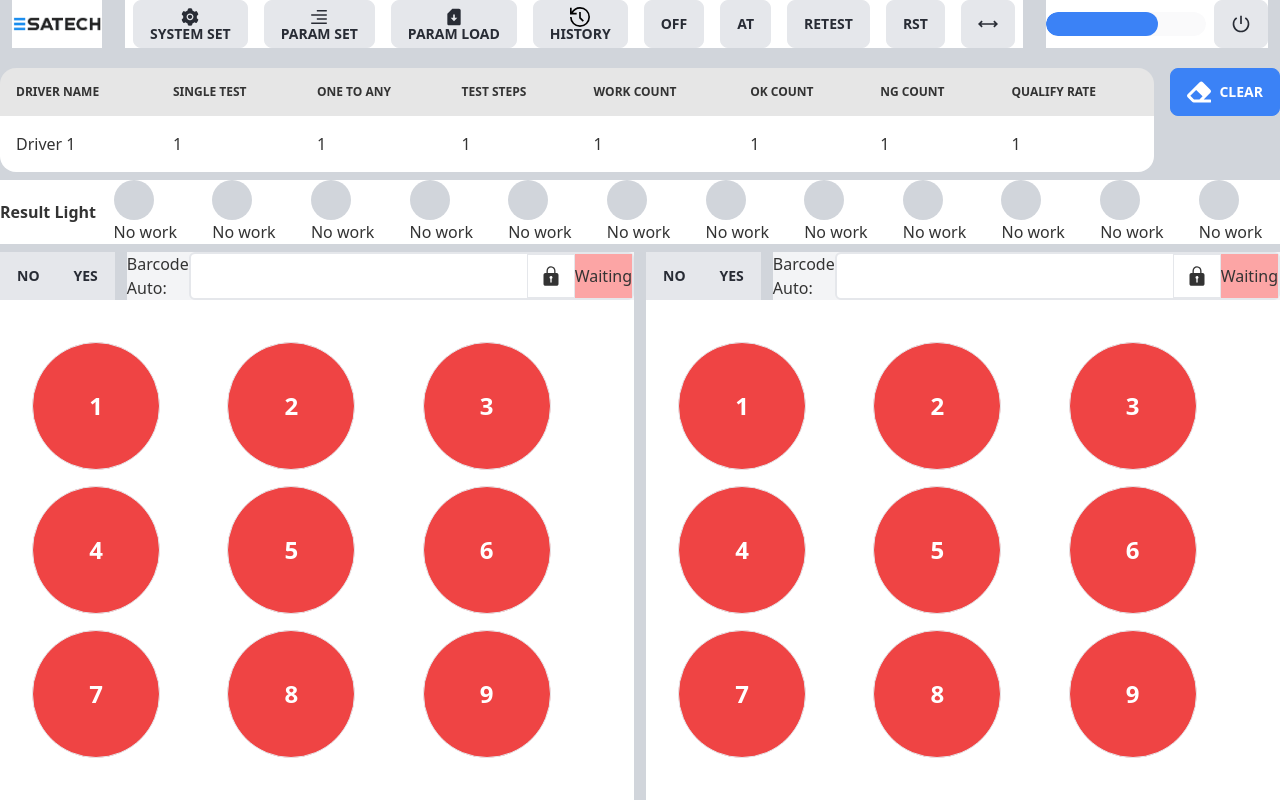
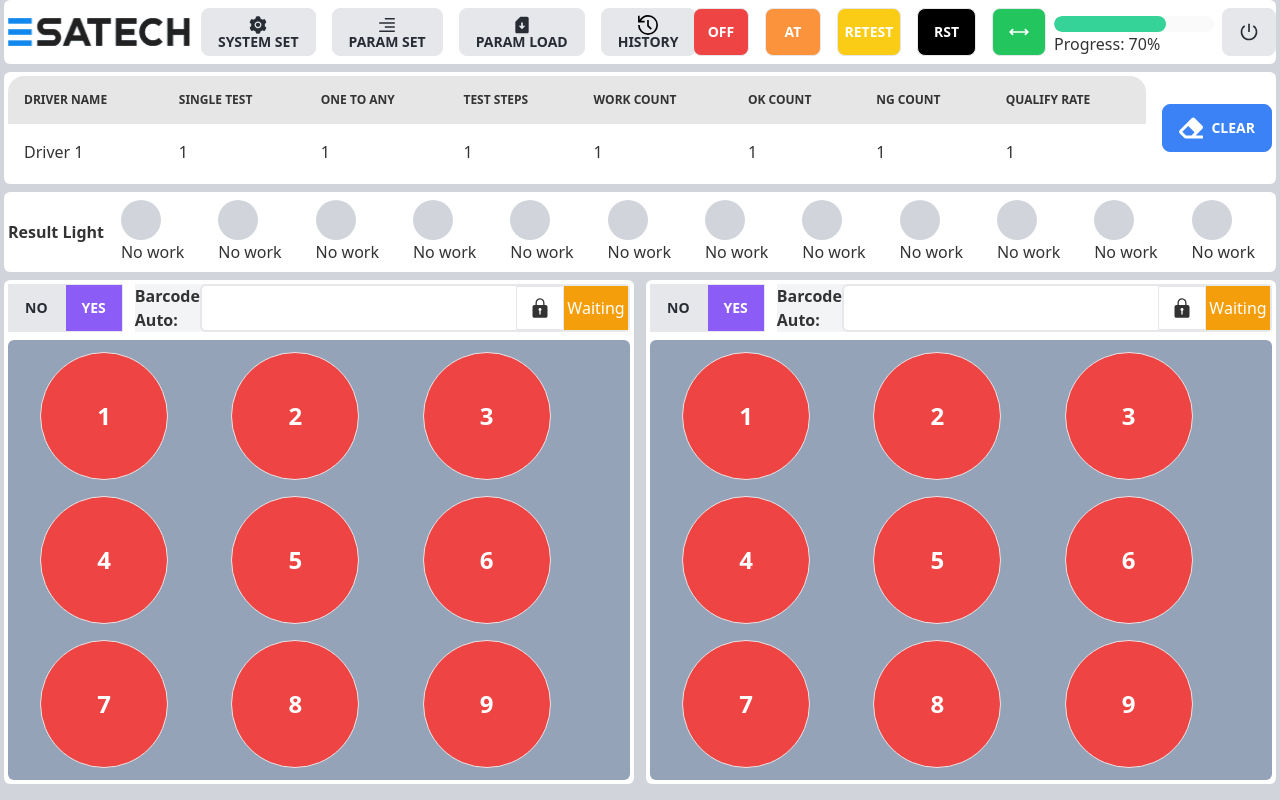
Before and after one commit to saltmurai/esa-led-test, a Next.js app: page / in a window 1280 px wide. Built offline with nearby package versions, Linux system fonts and the light colour scheme.

Commit message:
add color

```diff
--- a/components/homepage/ControlBar.tsx
+++ b/components/homepage/ControlBar.tsx
@@ -49,9 +49,13 @@ export default function ControlBar() {
   ];
   return (
     <>
-      <div className={clsx("flex justify-around")}>
-        <div className="flex justify-center items-center bg-white">
-          <Image src={"/esa-logo.png"} width={90} height={45} alt="ESA-LOGO" />
+      <div
+        className={clsx(
+          "flex justify-around bg-white h-16 items-center rounded-md"
+        )}
+      >
+        <div className="flex justify-center items-center">
+          <Image src={"/esa-logo.png"} width={193} height={36} alt="ESA-LOGO" />
         </div>
         <div className="flex">
           {/* Menu */}
@@ -66,19 +70,36 @@ export default function ControlBar() {
             })}
           </div>
           {/* Control */}
-          <div className="flex bg-white gap-4 px-2">
-            <div className={clsx("btn")} onClick={onOffHandler}>
+          <div className="flex gap-4 px-2">
+            <div
+              className={clsx(
+                "btn text-white w-14 bg-red-500",
+                on && "bg-green-500"
+              )}
+              onClick={onOffHandler}
+            >
               {on ? "ON" : "OFF"}
             </div>
-            <div className={clsx("btn")} onClick={modeHandler}>
+            <div
+              className={clsx(
+                "btn text-white w-14 bg-orange-400",
+                clsx(at && "bg-blue-400")
+              )}
+              onClick={modeHandler}
+            >
               {at ? "AT" : "MT"}
             </div>
-            <div className={clsx("btn")}>Retest</div>
-            <div className={clsx("btn")}>RST</div>
+            <div className={clsx("btn bg-yellow-400 w-16 text-white")}>
+              Retest
+            </div>
+            <div className={clsx("btn bg-black text-white")}>RST</div>
           </div>
           {/* Switch */}
-          <div className="px-2 bg-white">
-            <div className="btn" onClick={oneWayHandler}>
+          <div className="px-2">
+            <div
+              className="btn bg-green-500 text-white"
+              onClick={oneWayHandler}
+            >
               {oneWay ? (
                 <CgArrowsHAlt size={ICON_SIZE} />
               ) : (
@@ -89,11 +110,14 @@ export default function ControlBar() {
         </div>
         {/* Progess Bar and On Off */}
         <div className="flex bg-white justify-between items-center">
-          <progress
-            className="progress w-40 h-6 progress-primary"
-            value="70"
-            max="100"
-          ></progress>
+          <div className="flex flex-col mt-2">
+            <progress
+              className="progress w-40 h-4 progress-success"
+              value="70"
+              max="100"
+            ></progress>
+            <label>Progress: 70%</label>
+          </div>
           <div className="btn ml-2">
             <RiShutDownLine size={ICON_SIZE} />
           </div>
--- a/components/homepage/DisplayPanel.tsx
+++ b/components/homepage/DisplayPanel.tsx
@@ -6,7 +6,7 @@ import StatusBar from "./StatusBar";
 export default function DisplayPanel() {
   return (
     <>
-      <div className="flex w-ful gap-3 mt-2 h-80 flex-1">
+      <div className="flex w-ful gap-3 rounded-md h-80 flex-1">
         <StatusBar></StatusBar>
         <StatusBar></StatusBar>
       </div>
--- a/components/homepage/DriverInfo.tsx
+++ b/components/homepage/DriverInfo.tsx
@@ -3,7 +3,7 @@ import { FaEraser } from "react-icons/fa";
 export default function DriverInfo() {
   return (
     <>
-      <div className="flex justify-between gap-4 mt-5">
+      <div className="flex justify-between p-1 gap-4 bg-white items-center rounded-md">
         <div className="overflow-x-auto flex-1">
           <table className="table w-full">
             <thead>
--- a/components/homepage/ResultLight.tsx
+++ b/components/homepage/ResultLight.tsx
@@ -53,8 +53,8 @@ export default function ResultLight() {
   ]);
   return (
     <>
-      <div className="flex w-full bg-white mt-2">
-        <h1 className="font-bold text-center mt-5">Result Light</h1>
+      <div className="flex w-full bg-white justify-center items-center px-1 py-2 rounded-md">
+        <h1 className="font-bold text-center">Result Light</h1>
         <div className="flex flex-1 justify-around">
           {resultLight.map(
             (
--- a/components/homepage/StatusBar.tsx
+++ b/components/homepage/StatusBar.tsx
@@ -1,18 +1,40 @@
 import clsx from "clsx";
 import { IoIosLock } from "react-icons/io";
 import ButtonGrid from "./ButtonGrid";
+import { useState } from "react";
 
 export default function StatusBar() {
+  const [panelStatus, sePanelStatus] = useState("Waiting");
+  const [yes, setYes] = useState(true);
+  function yesHandler() {
+    setYes(!yes);
+  }
   return (
     <>
-      <div className="flex flex-1 flex-col">
-        <div className="flex">
-          <div className="flex bg-white">
-            <div className="btn rounded-none">NO</div>
-            <div className="btn rounded-none">YES</div>
+      <div className="flex flex-1 flex-col gap-2 bg-white px-1 rounded-md py-1">
+        <div className="flex rounded-md">
+          <div className="flex rounded-md">
+            <div
+              className={clsx(
+                "btn rounded-none",
+                !yes && "bg-violet-500 text-white"
+              )}
+              onClick={yesHandler}
+            >
+              NO
+            </div>
+            <div
+              className={clsx(
+                "btn rounded-none",
+                yes && "bg-violet-500 text-white"
+              )}
+              onClick={yesHandler}
+            >
+              YES
+            </div>
           </div>
           <div className="flex flex-1 ml-3 bg-gray-100">
-            <div>
+            <div className="font-bold">
               Barcode <br></br>Auto:
             </div>
             <div className="flex justify-end flex-1 bg-white border-2 rounded-md">
@@ -21,13 +43,18 @@ export default function StatusBar() {
                   <IoIosLock size={24} className="" />
                 </div>
               </div>
-              <div className={clsx("flex items-center", "bg-red-300")}>
-                Waiting
+              <div
+                className={clsx(
+                  "flex items-center justify-center text-white w-16",
+                  panelStatus === "Waiting" && "bg-amber-500"
+                )}
+              >
+                {panelStatus}
               </div>
             </div>
           </div>
         </div>
-        <div className="bg-white h-full flex items-center justify-center">
+        <div className="bg-slate-400 rounded-md h-full flex items-center justify-center">
           <ButtonGrid></ButtonGrid>
         </div>
       </div>
--- a/pages/index.tsx
+++ b/pages/index.tsx
@@ -13,7 +13,7 @@ export default function Home() {
         <meta name="viewport" content="width=device-width, initial-scale=1" />
         <link rel="icon" href="/favicon.ico" />
       </Head>
-      <div className="bg-gray-300 flex flex-col h-screen">
+      <div className="bg-gray-300 flex flex-col h-screen gap-2 px-1">
         <ControlBar></ControlBar>
         <DriverInfo></DriverInfo>
         <ResultLight></ResultLight>
```
Also changed, not shown: tailwind.config.js (+8 -0 lines).
